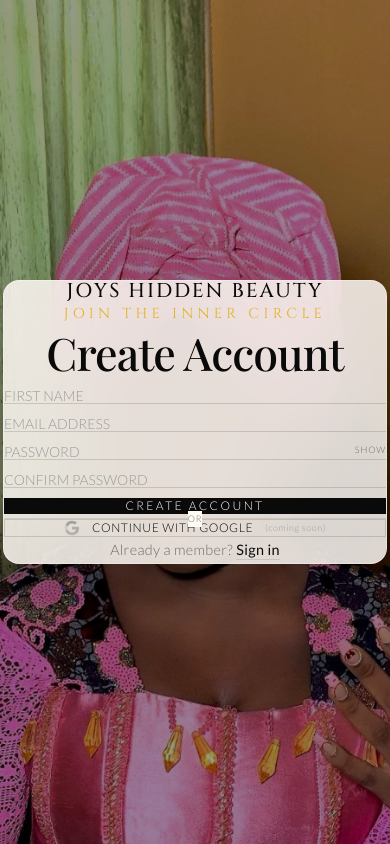
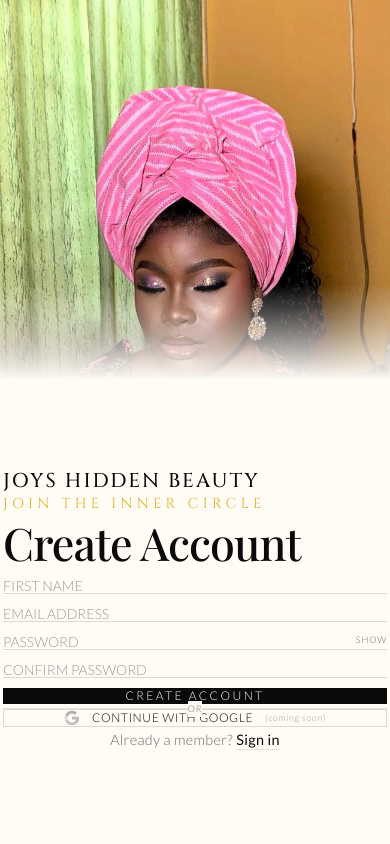
Before and after one commit to 191405/Joys-Hidden-Beauty, a Next.js app in the folder frontend/: page /auth/register in a window 390 px wide. Built offline with nearby package versions, Linux system fonts and the light colour scheme; no server answers; a web font is replaced by a local one.

Commit message:
UI: Redesign auth screens to premium editorial responsive mobile flow

```diff
--- a/frontend/src/components/auth/LoginClient.tsx
+++ b/frontend/src/components/auth/LoginClient.tsx
@@ -70,20 +70,20 @@ export default function LoginClient() {
     };
 
     return (
-        <div className="min-h-screen flex relative bg-[var(--color-canvas)] lg:bg-transparent selection:bg-[var(--color-gold)] selection:text-white">
+        <div className="min-h-screen flex flex-col lg:flex-row relative bg-[var(--color-canvas)] selection:bg-[var(--color-gold)] selection:text-white overflow-y-auto lg:overflow-hidden">
 
-            {/* Mobile/Tablet Background Image (Hidden on Desktop) */}
-            <div className="absolute inset-0 lg:hidden overflow-hidden">
+            {/* Mobile/Tablet Image Header (Hidden on Desktop) */}
+            <div className="w-full h-[45vh] lg:hidden relative overflow-hidden flex-shrink-0">
                 <div
-                    className="absolute inset-0 bg-cover bg-center transform scale-105"
-                    style={{ backgroundImage: `url('/images/login-portrait.jpg')` }}
+                    className="absolute inset-0 bg-cover bg-center"
+                    style={{ backgroundImage: `url('/images/auth-mobile-bg.jpg')`, backgroundPosition: 'center 15%' }}
                 />
-                {/* Overlay to ensure the glass box pops */}
-                <div className="absolute inset-0 bg-black/20" />
+                {/* Overlay that melts the photo into the warm white canvas */}
+                <div className="absolute inset-x-0 bottom-0 h-24 bg-gradient-to-t from-[var(--color-canvas)] to-transparent" />
             </div>
 
             {/* Left — Full Bleed Editorial Image (Desktop Only) */}
-            <div className="hidden lg:block lg:w-[55%] relative overflow-hidden">
+            <div className="hidden lg:block lg:w-[55%] relative overflow-hidden flex-shrink-0">
                 <div
                     className="absolute inset-0 bg-cover bg-center transform scale-105 transition-transform duration-[15s] hover:scale-100"
                     style={{ backgroundImage: `url('/images/login-portrait.jpg')` }}
@@ -91,23 +91,23 @@ export default function LoginClient() {
                 <div className="absolute inset-0 bg-gradient-to-t from-black/40 to-transparent transition-opacity duration-1000 hover:opacity-80" />
             </div>
 
-            {/* Right — Clean Minimalist Canvas (Desktop) / Glass Form (Mobile) */}
-            <div className="w-full lg:w-[45%] flex items-center justify-center px-4 sm:px-12 md:px-20 py-16 pt-24 md:pt-20 relative z-10 lg:bg-[var(--color-canvas)]">
+            {/* Right — Minimalist Canvas (Desktop) / Fluid Form (Mobile) */}
+            <div className="w-full lg:w-[45%] flex items-center justify-center px-6 sm:px-12 md:px-20 py-10 lg:py-20 bg-[var(--color-canvas)] relative z-10 flex-grow">
                 <motion.div
-                    className="w-full max-w-sm bg-[var(--color-canvas)]/85 lg:bg-transparent backdrop-blur-2xl lg:backdrop-blur-none p-8 sm:p-10 lg:p-0 border border-[rgba(255,255,255,0.3)] lg:border-none shadow-2xl lg:shadow-none rounded-2xl lg:rounded-none"
+                    className="w-full max-w-sm"
                     variants={containerVariants}
                     initial="hidden"
                     animate="visible"
                 >
-                    <motion.div variants={itemVariants} className="flex justify-center lg:justify-start mb-8">
+                    <motion.div variants={itemVariants} className="flex justify-start mb-8">
                         <Logo variant="text" size="large" theme="gold" className="!tracking-[0.1em]" />
                     </motion.div>
 
-                    <motion.p variants={itemVariants} className="font-[family-name:var(--font-cinzel)] text-[10px] sm:text-xs tracking-[0.3em] uppercase text-[var(--color-gold)] mb-3 text-center lg:text-left">
+                    <motion.p variants={itemVariants} className="font-[family-name:var(--font-cinzel)] text-[10px] sm:text-xs tracking-[0.3em] uppercase text-[var(--color-gold)] mb-3">
                         Welcome Back
                     </motion.p>
 
-                    <motion.h1 variants={itemVariants} className="font-[family-name:var(--font-playfair)] text-4xl sm:text-5xl mb-8 text-[var(--color-ink)] leading-tight text-center lg:text-left">
+                    <motion.h1 variants={itemVariants} className="font-[family-name:var(--font-playfair)] text-4xl sm:text-5xl mb-8 text-[var(--color-ink)] leading-tight">
                         Sign In
                     </motion.h1>
 
@@ -186,7 +186,7 @@ export default function LoginClient() {
 
                     <motion.div variants={itemVariants} className="relative flex items-center justify-center mt-10 mb-8">
                         <div className="border-t border-[rgba(26,26,26,0.1)] w-full"></div>
-                        <span className="bg-[var(--color-canvas)] lg:bg-transparent px-4 text-[9px] tracking-widest uppercase text-[var(--color-slate)] absolute">Or</span>
+                        <span className="bg-[var(--color-canvas)] px-4 text-[9px] tracking-widest uppercase text-[var(--color-slate)] absolute">Or</span>
                     </motion.div>
 
                     <motion.div variants={itemVariants}>
--- a/frontend/src/components/auth/RegisterClient.tsx
+++ b/frontend/src/components/auth/RegisterClient.tsx
@@ -77,20 +77,20 @@ export default function RegisterClient() {
     };
 
     return (
-        <div className="min-h-screen flex relative bg-[var(--color-canvas)] lg:bg-transparent selection:bg-[var(--color-gold)] selection:text-white">
+        <div className="min-h-screen flex flex-col lg:flex-row relative bg-[var(--color-canvas)] selection:bg-[var(--color-gold)] selection:text-white overflow-y-auto lg:overflow-hidden">
 
-            {/* Mobile/Tablet Background Image (Hidden on Desktop) */}
-            <div className="absolute inset-0 lg:hidden overflow-hidden">
+            {/* Mobile/Tablet Image Header (Hidden on Desktop) */}
+            <div className="w-full h-[45vh] lg:hidden relative overflow-hidden flex-shrink-0">
                 <div
-                    className="absolute inset-0 bg-cover bg-center transform scale-105"
-                    style={{ backgroundImage: `url('/images/auth-mobile-bg.jpg')` }}
+                    className="absolute inset-0 bg-cover bg-center"
+                    style={{ backgroundImage: `url('/images/auth-mobile-bg.jpg')`, backgroundPosition: 'center 15%' }}
                 />
-                {/* Overlay to ensure the glass box pops */}
-                <div className="absolute inset-0 bg-black/40" />
+                {/* Overlay that melts the photo into the warm white canvas */}
+                <div className="absolute inset-x-0 bottom-0 h-24 bg-gradient-to-t from-[var(--color-canvas)] to-transparent" />
             </div>
 
             {/* Left — Full Bleed Editorial Image (Desktop Only) */}
-            <div className="hidden lg:block lg:w-[55%] relative overflow-hidden">
+            <div className="hidden lg:block lg:w-[55%] relative overflow-hidden flex-shrink-0">
                 <div
                     className="absolute inset-0 bg-cover bg-center transform scale-105 transition-transform duration-[15s] hover:scale-100"
                     style={{ backgroundImage: `url('/images/login-portrait.jpg')` }}
@@ -98,23 +98,23 @@ export default function RegisterClient() {
                 <div className="absolute inset-0 bg-gradient-to-t from-black/40 to-transparent transition-opacity duration-1000 hover:opacity-80" />
             </div>
 
-            {/* Right — Clean Minimalist Canvas (Desktop) / Glass Form (Mobile) */}
-            <div className="w-full lg:w-[45%] flex items-center justify-center px-4 sm:px-12 md:px-20 py-16 pt-24 md:pt-20 relative z-10 lg:bg-[var(--color-canvas)]">
+            {/* Right — Minimalist Canvas (Desktop) / Fluid Form (Mobile) */}
+            <div className="w-full lg:w-[45%] flex items-center justify-center px-6 sm:px-12 md:px-20 py-10 lg:py-20 bg-[var(--color-canvas)] relative z-10 flex-grow">
                 <motion.div
-                    className="w-full max-w-sm bg-[var(--color-canvas)]/85 lg:bg-transparent backdrop-blur-2xl lg:backdrop-blur-none p-8 sm:p-10 lg:p-0 border border-[rgba(255,255,255,0.3)] lg:border-none shadow-2xl lg:shadow-none rounded-2xl lg:rounded-none"
+                    className="w-full max-w-sm"
                     variants={containerVariants}
                     initial="hidden"
                     animate="visible"
                 >
-                    <motion.div variants={itemVariants} className="flex justify-center lg:justify-start mb-8">
+                    <motion.div variants={itemVariants} className="flex justify-start mb-8">
                         <Logo variant="text" size="large" theme="gold" className="!tracking-[0.1em]" />
                     </motion.div>
 
-                    <motion.p variants={itemVariants} className="font-[family-name:var(--font-cinzel)] text-[10px] sm:text-xs tracking-[0.3em] uppercase text-[var(--color-gold)] mb-3 text-center lg:text-left">
+                    <motion.p variants={itemVariants} className="font-[family-name:var(--font-cinzel)] text-[10px] sm:text-xs tracking-[0.3em] uppercase text-[var(--color-gold)] mb-3">
                         Join the Inner Circle
                     </motion.p>
 
-                    <motion.h1 variants={itemVariants} className="font-[family-name:var(--font-playfair)] text-4xl sm:text-5xl mb-8 text-[var(--color-ink)] leading-tight text-center lg:text-left">
+                    <motion.h1 variants={itemVariants} className="font-[family-name:var(--font-playfair)] text-4xl sm:text-5xl mb-8 text-[var(--color-ink)] leading-tight">
                         Create Account
                     </motion.h1>
 
@@ -218,7 +218,7 @@ export default function RegisterClient() {
 
                     <motion.div variants={itemVariants} className="relative flex items-center justify-center mt-10 mb-8">
                         <div className="border-t border-[rgba(26,26,26,0.1)] w-full"></div>
-                        <span className="bg-[var(--color-canvas)] lg:bg-transparent px-4 text-[9px] tracking-widest uppercase text-[var(--color-slate)] absolute">Or</span>
+                        <span className="bg-[var(--color-canvas)] px-4 text-[9px] tracking-widest uppercase text-[var(--color-slate)] absolute">Or</span>
                     </motion.div>
 
                     <motion.div variants={itemVariants}>
```
